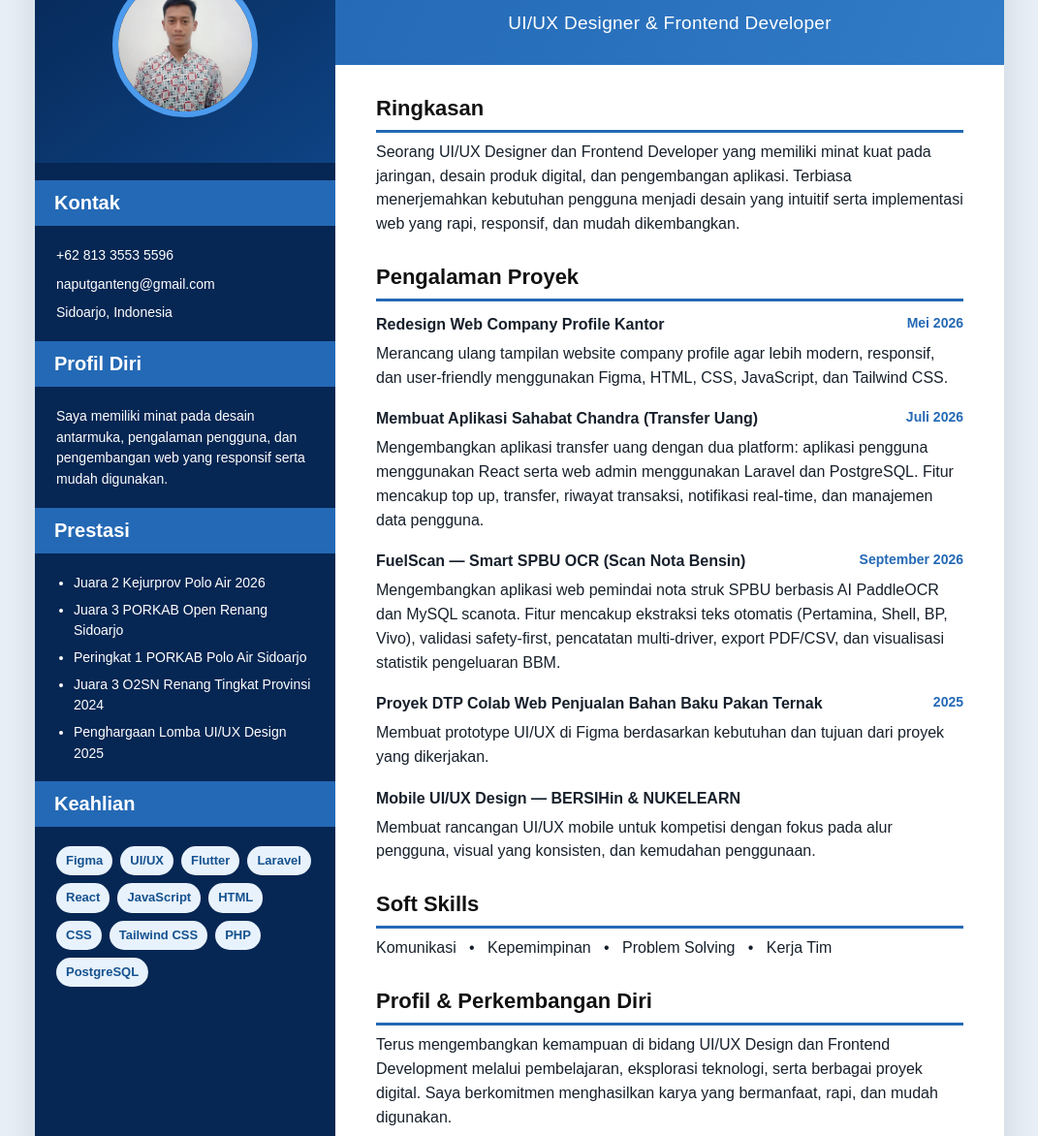
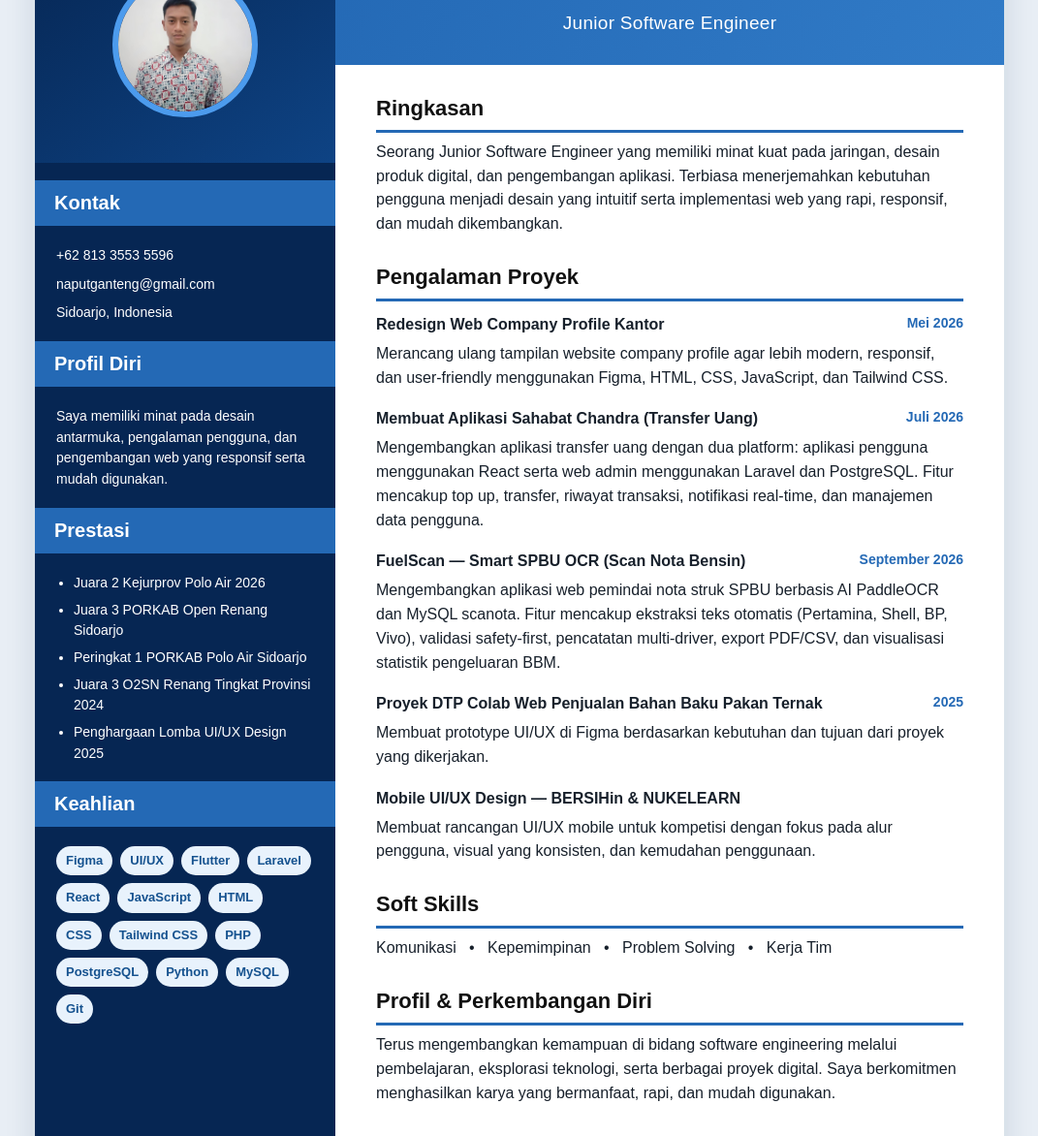
Before and after one commit to nabilp269/tgs-aj2, a plain HTML site: page cv-nabil.html in a window 1280 px wide. Shown: the part 105-1277 px from the top of the page at 97% size, without its empty margins (104-1175 px from the left). Drawn offline with Linux system fonts and the light colour scheme.

Commit message:
up keahlian

```diff
--- a/cv-nabil.html
+++ b/cv-nabil.html
@@ -240,7 +240,8 @@
                             class="tag">Flutter</span><span class="tag">Laravel</span><span
                             class="tag">React</span><span class="tag">JavaScript</span><span
                             class="tag">HTML</span><span class="tag">CSS</span><span class="tag">Tailwind
-                            CSS</span><span class="tag">PHP</span><span class="tag">PostgreSQL</span>
+                            CSS</span><span class="tag">PHP</span><span class="tag">PostgreSQL</span><span
+                            class="tag">Python</span><span class="tag">MySQL</span><span class="tag">Git</span>
                     </div>
                 </div>
             </section>
@@ -248,10 +249,10 @@
         <main>
             <header>
                 <h1>Muhammad Nabil Putra Ramadhan</h1>
-                <div class="role">UI/UX Designer &amp; Frontend Developer</div>
+                <div class="role">Junior Software Engineer</div>
             </header>
             <h2>Ringkasan</h2>
-            <p>Seorang UI/UX Designer dan Frontend Developer yang memiliki minat kuat pada jaringan, desain produk
+            <p>Seorang Junior Software Engineer yang memiliki minat kuat pada jaringan, desain produk
                 digital, dan pengembangan aplikasi. Terbiasa menerjemahkan kebutuhan pengguna menjadi desain yang
                 intuitif serta implementasi web yang rapi, responsif, dan mudah dikembangkan.</p>
             <h2>Pengalaman Proyek</h2>
@@ -279,7 +280,7 @@
             <h2>Soft Skills</h2>
             <p>Komunikasi &nbsp; • &nbsp; Kepemimpinan &nbsp; • &nbsp; Problem Solving &nbsp; • &nbsp; Kerja Tim</p>
             <h2>Profil & Perkembangan Diri</h2>
-            <p>Terus mengembangkan kemampuan di bidang UI/UX Design dan Frontend Development melalui pembelajaran, eksplorasi teknologi, serta berbagai proyek digital. Saya berkomitmen menghasilkan karya yang bermanfaat, rapi, dan mudah digunakan.</p>
+            <p>Terus mengembangkan kemampuan di bidang software engineering melalui pembelajaran, eksplorasi teknologi, serta berbagai proyek digital. Saya berkomitmen menghasilkan karya yang bermanfaat, rapi, dan mudah digunakan.</p>
             <h2>Pendidikan &amp; Pengembangan</h2>
             <p>Fokus pada Sistem Informasi, Jaringan, Aplikasi, desain produk digital, dan pengembangan web melalui
                 pembelajaran serta proyek-proyek mandiri.</p>
```
Also changed, not shown: index.html (+1 -1 lines).
